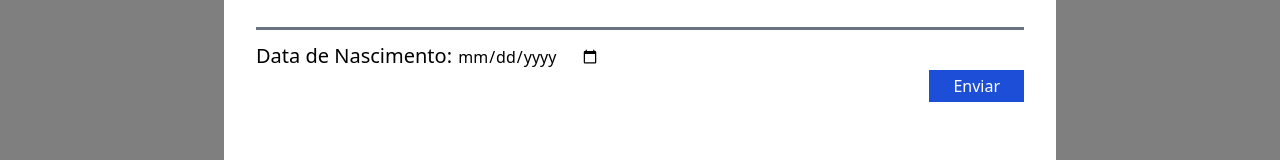
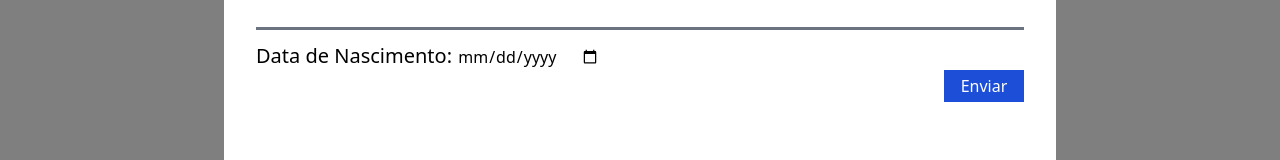
Before and after one commit to Alerrando/Crud-Hotel, a React (Vite) app: page / in a window 1280 px wide. Both pictures are taken after a click on the button "Adicionar novo hóspede". Shown: the part 470-630 px from the top of the page. Built offline with nearby package versions, Linux system fonts and the light colour scheme.

Commit message:
add useState of each input

```diff
--- a/src/App.tsx
+++ b/src/App.tsx
@@ -3,11 +3,33 @@ import { Pencil, PlusCircle, Trash, X } from "phosphor-react";
 
 export function App() {
   const [modal, setModal] = useState<boolean>(false);
+  const [inputNome, setInputNome] = useState<string>("");
+  const [inputEmail, setInputEmail] = useState<string>("");
+  const [inputTelefone, setInputTelefone] = useState<string>("");
+  const [inputEndereco, setInputEndereco] = useState<string>("");
+  const [inputCalendario, setInputCalendario] = useState<string>("");
+  const [infos, setInfos] = useState<any[]>([]);
 
   function modalDisplay(display: string) {
     if (display == "ativar") {
       setModal(true);
     } else setModal(false);
+  }
+
+  function addInputEndereco(value: string) {
+    setInputEndereco(value);
+  }
+
+  function addInfos() {
+    const infosHospede = {
+      nome: inputNome,
+      enail: inputEmail,
+      telefone: inputTelefone,
+      endereco: inputEndereco,
+      calendario: inputCalendario,
+    };
+
+    setInfos([...infos, infosHospede]);
   }
 
   return (
@@ -51,6 +73,9 @@ export function App() {
                       type="text"
                       name="nome"
                       required
+                      onChange={(e) =>
+                        setInputNome((e.target as HTMLInputElement).value)
+                      }
                     />
 
                     <label className="text-xl" htmlFor="email">
@@ -60,6 +85,9 @@ export function App() {
                       className="w-full outline-none border-b-[3px] border-b-gray-500 my-3"
                       type="email"
                       name="email"
+                      onChange={(e) =>
+                        setInputEmail((e.target as HTMLInputElement).value)
+                      }
                       required
                     />
 
@@ -73,6 +101,9 @@ export function App() {
                       placeholder="(00) 12345-6789"
                       name="telefone"
                       id="tel"
+                      onChange={(e) =>
+                        setInputTelefone((e.target as HTMLInputElement).value)
+                      }
                       required
                     />
 
@@ -83,21 +114,31 @@ export function App() {
                       className="w-full outline-none border-b-[3px] border-b-gray-500 my-3"
                       type="text"
                       name="endereco"
+                      onChange={(e) =>
+                        setInputEndereco((e.target as HTMLInputElement).value)
+                      }
                       required
                     />
 
                     <label className="w-1/5 text-xl" htmlFor="dataNascimento">
                       Data de Nascimento:{" "}
                     </label>
-                    <input type="date" name="dataNascimento" required />
+                    <input
+                      type="date"
+                      name="dataNascimento"
+                      required
+                      onChange={(e) =>
+                        setInputCalendario((e.target as HTMLInputElement).value)
+                      }
+                    />
 
                     <div className="flex items-center justify-end">
-                      <button
-                        type="submit"
-                        className="px-6 py-1 bg-blue-700 text-white outline-none hover:bg-blue-900 transition-colors"
+                      <div
+                        className="w-20 h-8 flex items-center justify-center cursor-pointer bg-blue-700 text-white hover:bg-blue-900 transition-colors"
+                        onClick={addInfos}
                       >
                         Enviar
-                      </button>
+                      </div>
                     </div>
                   </form>
                 </div>
```
